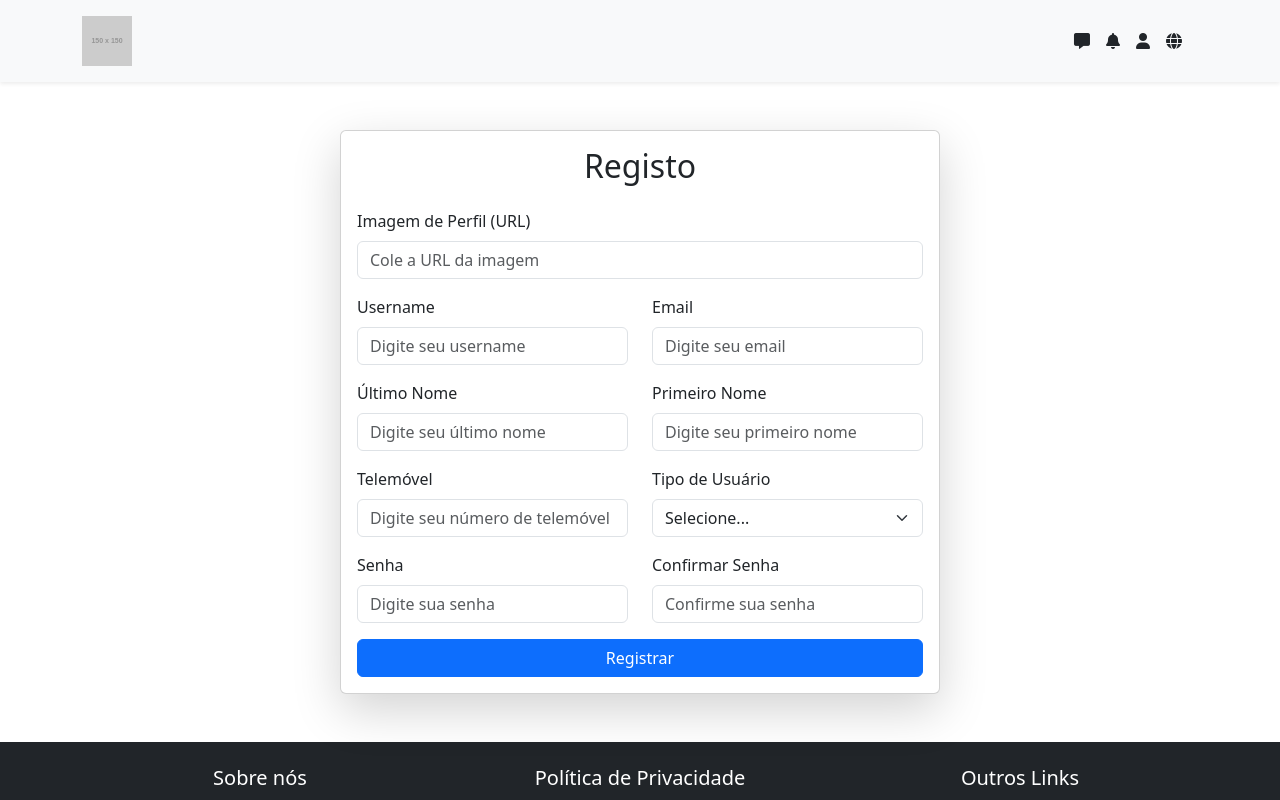
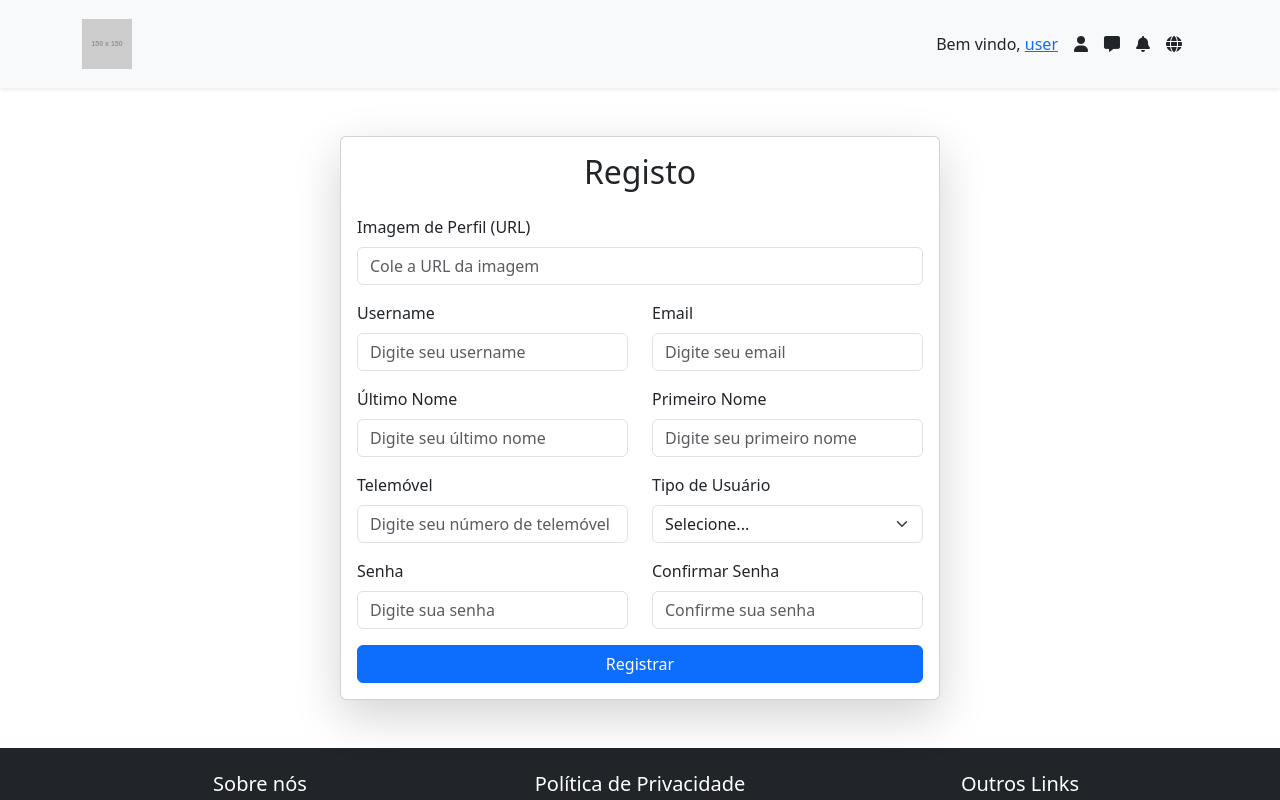
Before and after one commit to VinicyusFortes/projeto5, a React (Create React App) app in the folder frontend/react-app/: page / in a window 1280 px wide. Shown: the top 800 px of the page. Built offline with nearby package versions, Linux system fonts and the light colour scheme.

Commit message:
Update Header

```diff
--- a/frontend/react-app/src/Componentes/Header.jsx
+++ b/frontend/react-app/src/Componentes/Header.jsx
@@ -1,6 +1,7 @@
 import React from "react";
 import "bootstrap/dist/css/bootstrap.min.css";
 import "font-awesome/css/font-awesome.min.css";
+import "../Pages/style.css";
 
 const Header = () => {
   return (
@@ -15,15 +16,19 @@ const Header = () => {
           />
         </a>
         <div className="d-flex align-items-center">
+          <p className="m-3">
+            Bem vindo, <a href="#">user</a>
+          </p>
+          <a href="#" className="icone text-dark me-3">
+            <i class="fa-solid fa-user"></i>
+          </a>
           <a href="#" className="icone text-dark me-3">
             <i class="fa-solid fa-message"></i>
           </a>
           <a href="#" className="icone text-dark me-3">
             <i class="fa-solid fa-bell"></i>
           </a>
-          <a href="#" className="icone text-dark me-3">
-            <i class="fa-solid fa-user"></i>
-          </a>
+
           <a href="#" className="icone text-dark me-3">
             <i class="fa-solid fa-globe"></i>
           </a>
--- a/frontend/react-app/src/Pages/style.css
+++ b/frontend/react-app/src/Pages/style.css
@@ -18,6 +18,9 @@
   height: 400px;
 }
 
+.teste {
+  border: 1px solid red;
+}
 
 
 
```
